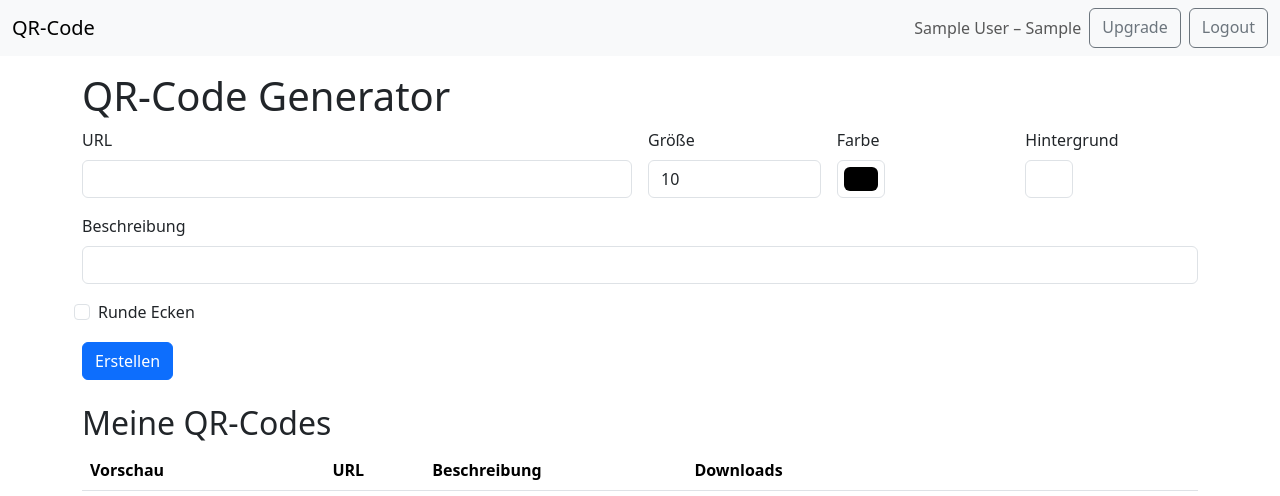
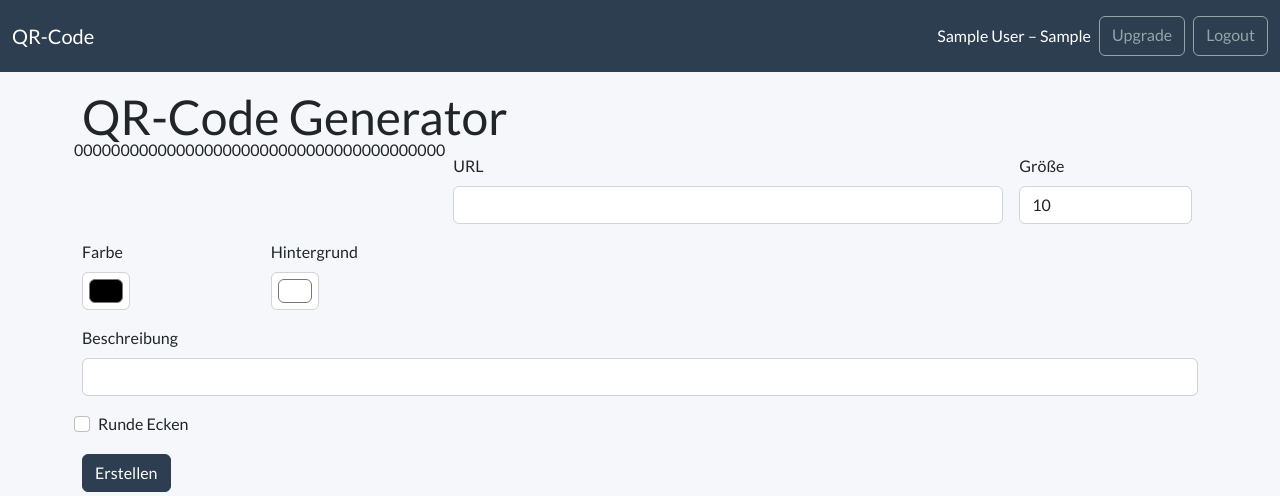
Before and after one commit to DO1FFE/qrcode, a Flask app: page / in a window 1280 px wide. Shown: the top 496 px of the page. Run offline with Flask 3, Linux system fonts and the light colour scheme; a user stored in the database is signed in; tables that the repository leaves empty hold one stand-in row (values such as "Sample post"); some libraries are stand-ins or nearby versions.

Commit message:
Add CSRF protection and modernize design

```diff
--- a/app.py
+++ b/app.py
@@ -5,6 +5,7 @@
 from flask_login import LoginManager, login_user, login_required, logout_user, current_user, UserMixin
 from werkzeug.security import generate_password_hash, check_password_hash
 from flask_dance.contrib.google import make_google_blueprint, google
+from flask_wtf import CSRFProtect
 import qrcode
 from qrcode.image.styledpil import StyledPilImage
 from qrcode.image.styles.moduledrawers import RoundedModuleDrawer
@@ -37,6 +38,7 @@
 # Database
 
 db = SQLAlchemy(app)
+csrf = CSRFProtect(app)
 
 class User(UserMixin, db.Model):
     id = db.Column(db.Integer, primary_key=True)
@@ -249,4 +251,5 @@
 if __name__ == '__main__':
     with app.app_context():
         db.create_all()
-    app.run(host='0.0.0.0', port=8010, debug=True)
+    debug_mode = os.environ.get('FLASK_DEBUG') == '1'
+    app.run(host='0.0.0.0', port=8010, debug=debug_mode)
--- a/requirements.txt
+++ b/requirements.txt
@@ -4,3 +4,4 @@
 flask_dance
 qrcode[pil]
 Pillow
+flask_wtf
--- /dev/null
+++ b/static/style.css
@@ -0,0 +1,2 @@
+body {background-color: #f5f7fa;}
+footer {font-size: 0.9rem; color: #666;}
--- a/templates/base.html
+++ b/templates/base.html
@@ -3,10 +3,11 @@
 <head>
     <meta charset="utf-8">
     <title>QR-Code Generator</title>
-    <link rel="stylesheet" href="https://cdn.jsdelivr.net/npm/bootstrap@5.3.2/dist/css/bootstrap.min.css">
+    <link rel="stylesheet" href="https://cdn.jsdelivr.net/npm/bootswatch@5.3.2/dist/flatly/bootstrap.min.css">
+    <link rel="stylesheet" href="{{ url_for('static', filename='style.css') }}">
 </head>
 <body>
-<nav class="navbar navbar-expand-lg navbar-light bg-light mb-3">
+<nav class="navbar navbar-expand-lg navbar-dark bg-primary mb-3">
     <div class="container-fluid">
         <a class="navbar-brand" href="{{ url_for('index') }}">QR-Code</a>
         <div class="d-flex">
--- a/templates/index.html
+++ b/templates/index.html
@@ -2,6 +2,7 @@
 {% block content %}
 <h1>QR-Code Generator</h1>
 <form method="post" class="row g-3 mb-4">
+  {{ csrf_token() }}
   <div class="col-md-6">
     <label class="form-label">URL</label>
     <input type="text" class="form-control" name="url" required>
@@ -36,30 +37,28 @@
 
 {% if qrcodes %}
 <h2>Meine QR-Codes</h2>
-<table class="table">
-  <thead>
-    <tr><th>Vorschau</th><th>URL</th><th>Beschreibung</th><th>Downloads</th><th></th></tr>
-  </thead>
-  <tbody>
+<div class="row row-cols-1 row-cols-md-3 g-4">
   {% for qr in qrcodes %}
-    <tr>
-      <td><img src="{{ url_for('preview', qr_id=qr.id) }}" style="width:100px;height:100px;object-fit:contain"></td>
-      <td>{{ qr.url }}</td>
-      <td>{{ qr.description }}</td>
-      <td>
-        <a href="{{ url_for('download', qr_id=qr.id, fmt='png') }}" class="btn btn-sm btn-outline-secondary">PNG</a>
-        <a href="{{ url_for('download', qr_id=qr.id, fmt='jpg') }}" class="btn btn-sm btn-outline-secondary">JPG</a>
-        <a href="{{ url_for('download', qr_id=qr.id, fmt='svg') }}" class="btn btn-sm btn-outline-secondary">SVG</a>
-      </td>
-      <td>
-        <form method="post" action="{{ url_for('delete', qr_id=qr.id) }}" onsubmit="return confirm('Löschen?');">
-          <button class="btn btn-sm btn-danger">Löschen</button>
+  <div class="col">
+    <div class="card h-100">
+      <img src="{{ url_for('preview', qr_id=qr.id) }}" class="card-img-top" alt="QR-Code">
+      <div class="card-body">
+        <h5 class="card-title">{{ qr.description or 'QR Code' }}</h5>
+        <p class="card-text"><a href="{{ qr.url }}" target="_blank">{{ qr.url }}</a></p>
+        <div class="btn-group" role="group">
+          <a href="{{ url_for('download', qr_id=qr.id, fmt='png') }}" class="btn btn-outline-secondary btn-sm">PNG</a>
+          <a href="{{ url_for('download', qr_id=qr.id, fmt='jpg') }}" class="btn btn-outline-secondary btn-sm">JPG</a>
+          <a href="{{ url_for('download', qr_id=qr.id, fmt='svg') }}" class="btn btn-outline-secondary btn-sm">SVG</a>
+        </div>
+        <form method="post" action="{{ url_for('delete', qr_id=qr.id) }}" class="mt-2" onsubmit="return confirm('Löschen?');">
+          {{ csrf_token() }}
+          <button class="btn btn-danger btn-sm">Löschen</button>
         </form>
-      </td>
-    </tr>
+      </div>
+    </div>
+  </div>
   {% endfor %}
-  </tbody>
-</table>
+</div>
 {% endif %}
 
 {% endblock %}
--- a/templates/login.html
+++ b/templates/login.html
@@ -2,6 +2,7 @@
 {% block content %}
 <h1>Login</h1>
 <form method="post" class="mb-3" style="max-width:400px;">
+  {{ csrf_token() }}
   <div class="mb-3">
     <label class="form-label">Benutzername</label>
     <input type="text" class="form-control" name="username" required>
--- a/templates/register.html
+++ b/templates/register.html
@@ -2,6 +2,7 @@
 {% block content %}
 <h1>Registrieren</h1>
 <form method="post" class="mb-3" style="max-width:400px;">
+  {{ csrf_token() }}
   <div class="mb-3">
     <label class="form-label">Benutzername</label>
     <input type="text" class="form-control" name="username" required>
--- a/templates/upgrade.html
+++ b/templates/upgrade.html
@@ -3,6 +3,7 @@
 <h1>Upgrade</h1>
 <p>Nutz deinen Rabattcode oder wähle einen kostenpflichtigen Plan.</p>
 <form method="post" class="mb-4" style="max-width:400px;">
+  {{ csrf_token() }}
   <div class="mb-3">
     <label class="form-label">Rabattcode</label>
     <input type="text" class="form-control" name="code">
```
Also changed, not shown: README.md.
